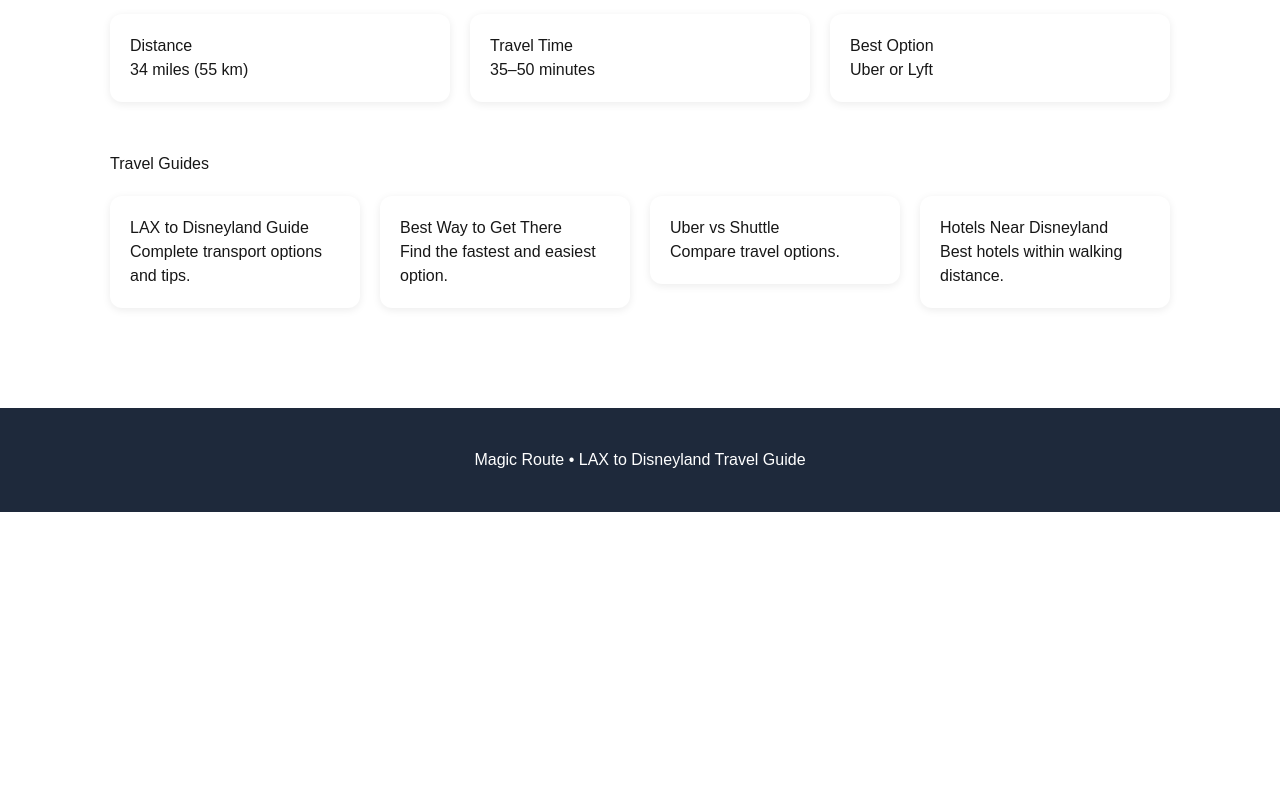
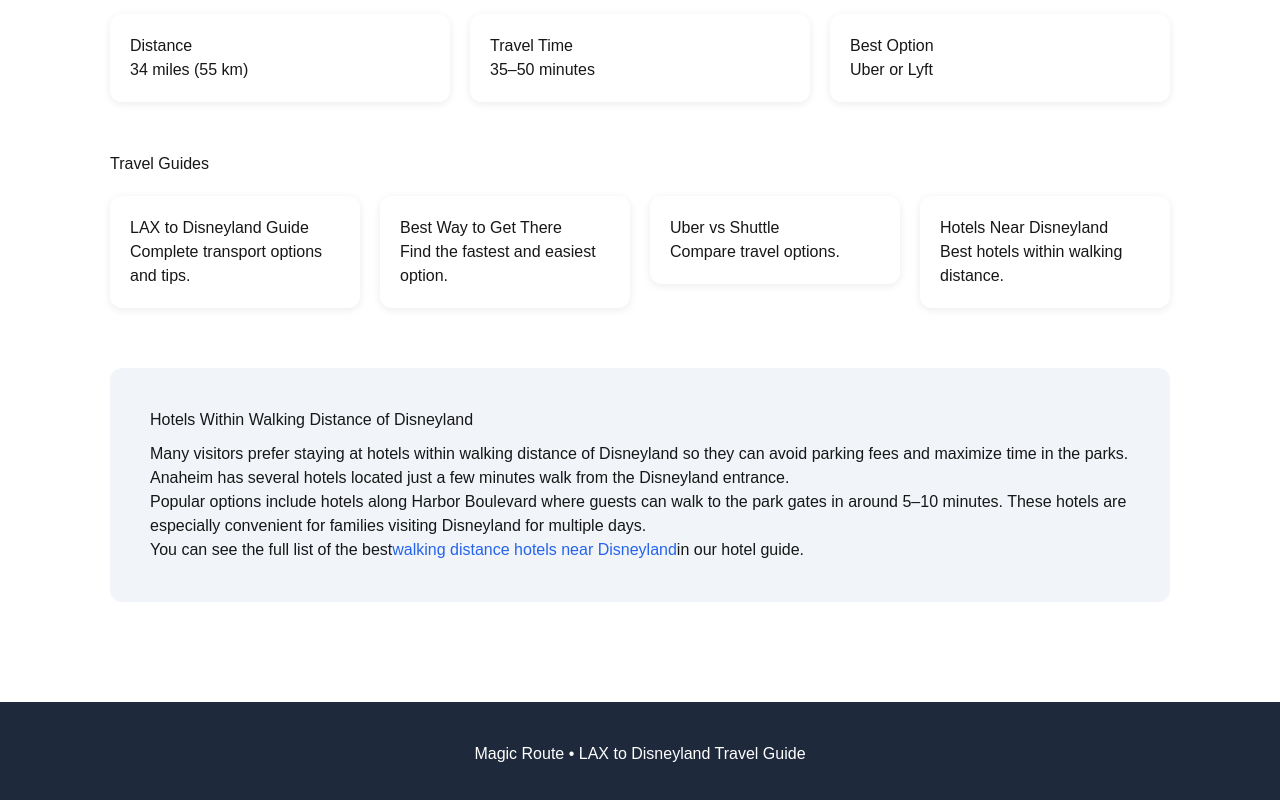
Before and after one commit to Parkbase/magic-route, a Next.js app: page / in a window 1280 px wide. Shown: the part 518-1318 px from the top of the page. Before the commit the page ends 1030 px from the top, so only its background shows below. Built offline with nearby package versions, Linux system fonts and the light colour scheme.

Commit message:
Added walking distance Disneyland hotels section

```diff
--- a/app/page.tsx
+++ b/app/page.tsx
@@ -145,7 +145,41 @@ export default function Home() {
           </Link>
         </div>
       </section>
+{/* WALKING DISTANCE HOTELS */}
+<section
+  style={{
+    marginTop: "60px",
+    background: "#f1f5f9",
+    padding: "40px",
+    borderRadius: "12px",
+  }}
+>
 
+<h2>Hotels Within Walking Distance of Disneyland</h2>
+
+<p style={{marginTop:"10px"}}>
+Many visitors prefer staying at hotels within walking distance of Disneyland
+so they can avoid parking fees and maximize time in the parks.
+Anaheim has several hotels located just a few minutes walk from the
+Disneyland entrance.
+</p>
+
+<p>
+Popular options include hotels along Harbor Boulevard where guests can
+walk to the park gates in around 5–10 minutes.
+These hotels are especially convenient for families visiting Disneyland
+for multiple days.
+</p>
+
+<p>
+You can see the full list of the best
+<Link href="/hotels-near-disneyland" style={{color:"#2563eb"}}>
+ walking distance hotels near Disneyland
+</Link>
+ in our hotel guide.
+</p>
+
+</section>
     </div>
   );
 }
```
